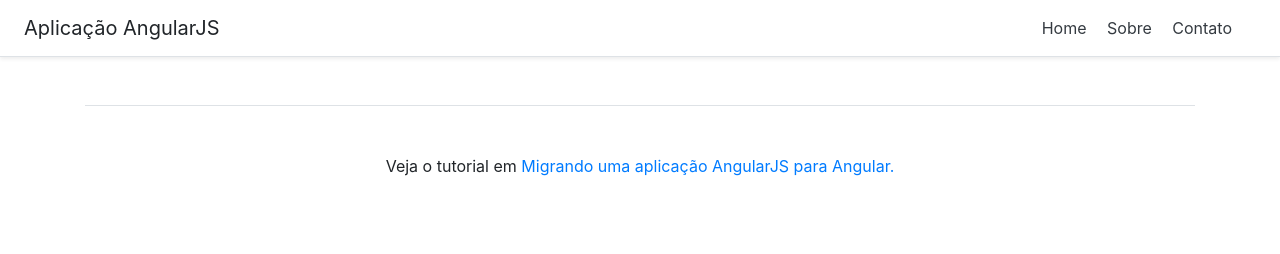
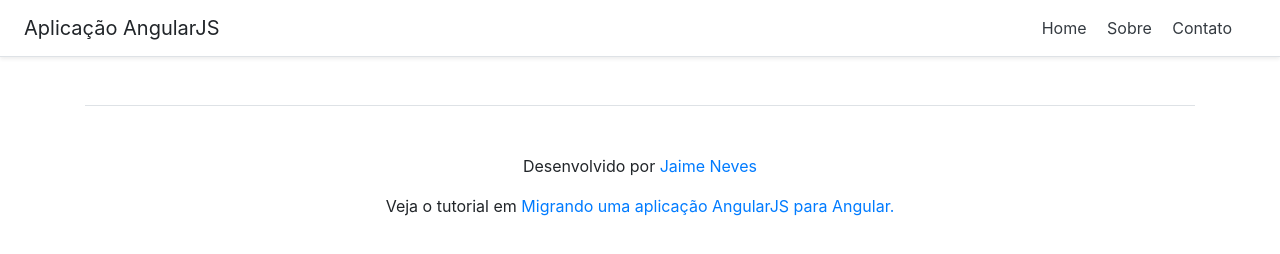
Before and after one commit to dejaneves/app-angularjs-example, a website: page index.html in a window 1280 px wide. Drawn offline with nearby package versions, Linux system fonts and the light colour scheme; some packages are replaced by stand-ins of ours.

Commit message:
app example: step 1

```diff
--- a/index.html
+++ b/index.html
@@ -33,6 +33,7 @@
       <ui-view></ui-view>
 
       <footer class="pt-4 my-md-5 pt-md-5 border-top text-center">
+        <p>Desenvolvido por <a href="https://jaimeneves.com.br/">Jaime Neves</a></p>
         <p>Veja o tutorial em <a href="http://scotch.io/tutorials/javascript/animating-angularjs-apps-ngview">Migrando uma aplicação AngularJS para Angular.</a></p>
       </footer>
     </div>
```
